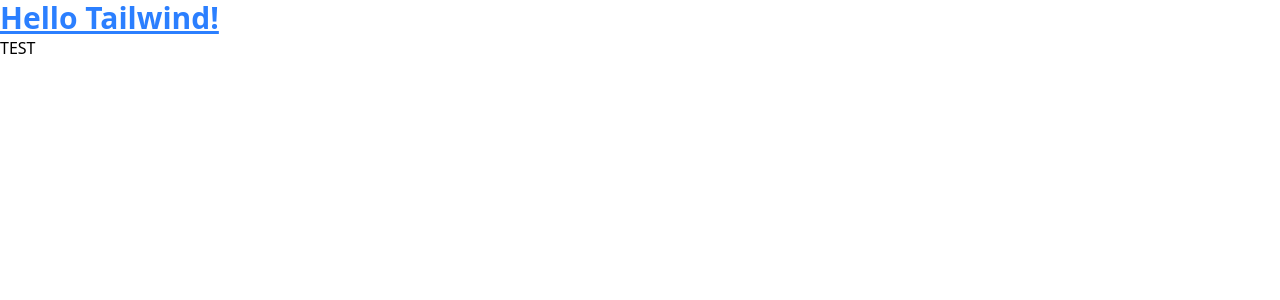
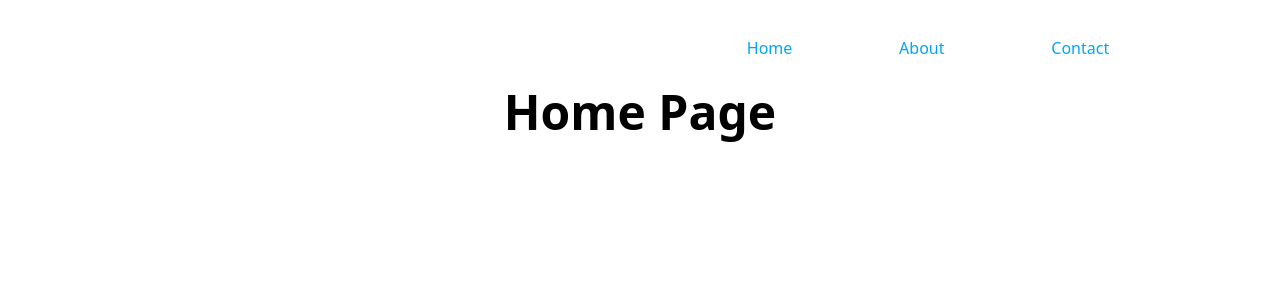
Before and after one commit to Wiratata/portfolio-website, a React (Vite) app: page / in a window 1280 px wide. Shown: the top 300 px of the page. Built offline with nearby package versions, Linux system fonts and the light colour scheme.

Commit message:
updated new Navigation bar with scroll function

```diff
--- a/package.json
+++ b/package.json
@@ -12,7 +12,8 @@
   "dependencies": {
     "@tailwindcss/vite": "^4.1.17",
     "react": "^19.2.0",
-    "react-dom": "^19.2.0"
+    "react-dom": "^19.2.0",
+    "react-router-dom": "^7.11.0"
   },
   "devDependencies": {
     "@eslint/js": "^9.39.1",
--- a/src/App.css
+++ b/src/App.css
@@ -1,3 +1 @@
-@tailwind base;
-@tailwind components;
-@tailwind utilities;
+@import "tailwindcss";
--- a/src/App.jsx
+++ b/src/App.jsx
@@ -1,19 +1,37 @@
 import { useState } from 'react'
 import reactLogo from './assets/react.svg'
 import viteLogo from '/vite.svg'
-import './App.css'
+import { BrowserRouter, Link, Routes, Route } from 'react-router-dom'
+import NavText from './components/NavText.component'
+import NavBar from './components/NavBar.component'
+
+
+
+function Home(){
+  return <h1 className='font-bold text-5xl pt-[11vh]'>Home Page</h1>
+}
+function About(){
+  return <h1 className='pt-[11vh]'>About us</h1>
+}
+function Contact(){
+  return <h1 className='pt-[11vh]'>Contact</h1>
+}
 
 function App() {
   const [count, setCount] = useState(0)
 
   return (
-    <div>
-      <h1 className="text-3xl font-bold underline text-blue-500">
-        Hello Tailwind!
-      </h1>
-      <h2 className=''>TEST</h2>
-    </div>
-  )
+    <BrowserRouter >
+      <div className='w-full h-1000 flex justify-center'>
+        <NavBar />
+        <Routes>
+          <Route path="/" element={<Home/>} />
+          <Route path="/about" element={<About/>} />
+          <Route path="/contact" element={<Contact/>} />
+        </Routes>
+      </div>
+    </BrowserRouter>
+  );
 }
 
 export default App
--- /dev/null
+++ b/src/components/NavBar.component.jsx
@@ -0,0 +1,30 @@
+import NavText from "./NavText.component";
+import { useState, useEffect } from "react";
+
+
+const NavBar = () => {
+    const [scrolled, setScrolled] = useState(false);
+    useEffect(() => {
+        const handleScroll=()=>{
+        setScrolled(window.scrollY>60);
+        }
+        window.addEventListener("scroll",handleScroll);
+
+        return () => {
+        window.removeEventListener("scroll", handleScroll)
+        }
+    }, [])
+
+    return(
+        <nav className={`h-[10vh] flex fixed top-2 backdrop-blur-md z-10 transition-all duration-900 ${scrolled?"w-[50%] top-2 rounded-full bg-gray-500/50 ":"w-[90vw] top-0 bg-transparent rounded-lg border-0  "} `}>
+            <div className=" w-[50%] flex"></div>
+            <div className='flex m-auto w-[50%] justify-evenly'>
+                <NavText to={"/"} text={"Home"} />
+                <NavText to={"/about"} text={"About"} />
+                <NavText to={"/contact"} text={"Contact"} />
+            </div>
+        </nav>
+    )
+}
+
+export default NavBar;
--- /dev/null
+++ b/src/components/NavText.component.jsx
@@ -0,0 +1,11 @@
+import { NavLink } from "react-router-dom";
+
+const NavText = ({to, text}) => {
+    return (
+        <NavLink to={to} className='text-sky-500'>
+            {text}
+        </NavLink>
+    )
+}
+
+export default NavText;
```
Also changed, not shown: 1 other file (tests, documents, lock files or other folders).
